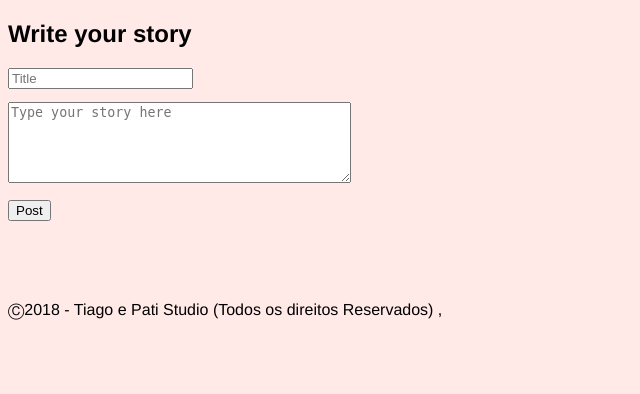
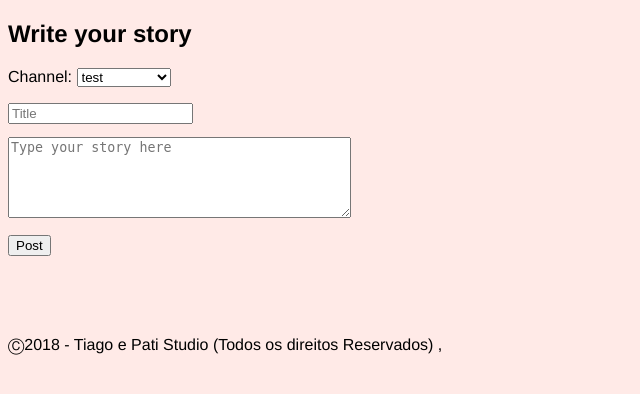
Before and after one commit to TiagoR98/LTW_Project, a PHP site: page /pages/new_story.php in a window 1280 px wide. Shown: the part 238-632 px from the top of the page, without its empty margins (0-640 px from the left). Run offline with PHP 8.4, Linux system fonts and the light colour scheme; the visitor is signed in with stand-in values (Sample User, id 1); data comes from the database, SQL or seed files in the repository; both versions use the stored data as it was after the commit.

Commit message:
add story to a specific channel

```diff
--- a/actions/action_new_story.php
+++ b/actions/action_new_story.php
@@ -12,12 +12,12 @@ $title = $_POST['title'];
 $content = $_POST['story_input'];
 $author = getIdFromUsername($_SESSION['username']);
 $date = date("Y-m-d H:i:s");
-$channel = 1; //temporary
+$channel = $_POST['channel'];
 
 try {
   addStory($title,$content,$author,$date,$channel);
   $_SESSION['messages'][] = array('type' => 'success', 'content' => 'New story posted Successfully');
-  header('Location: ../pages/mainpage.php');
+  header('Location: ../pages/channel.php?channelId='.$channel);
 } catch (PDOException $e) {
   $_SESSION['messages'][] = array('type' => 'error', 'content' => 'Error in posting story!'.$e);
   header('Location: ../pages/new_story.php');
--- a/templates/tpl_story.php
+++ b/templates/tpl_story.php
@@ -1,4 +1,5 @@
 <?php include_once('../templates/tpl_mainpage.php'); ?>
+<?php include_once('../database/db_list.php'); ?>
 
 <?php function draw_story($story) { ?>
   <section id="story">
@@ -14,9 +15,16 @@
 <?php } ?>
 
 <?php function draw_new_story() { ?>
+  <?php $channels = listChannel(); ?>
   <section id="new_story">
     <h2>Write your story</h2>
     <form action="../actions/action_new_story.php" method="post">
+      <p>Channel:
+      <select name="channel" id='channelSelector'>
+        <?php foreach($channels as $channel_list) { ?>
+          <option value="<?php echo($channel_list['ID']); ?>"><?php echo($channel_list['name']); ?></option>
+        <?php } ?>
+      </select></p>
       <input type="text" name="title" placeholder="Title">
       <textarea name="story_input" cols="40" rows="5" placeholder="Type your story here"></textarea>
       <input type="submit" value="Post">
```
Also changed, not shown: README.md, database/database.db.
